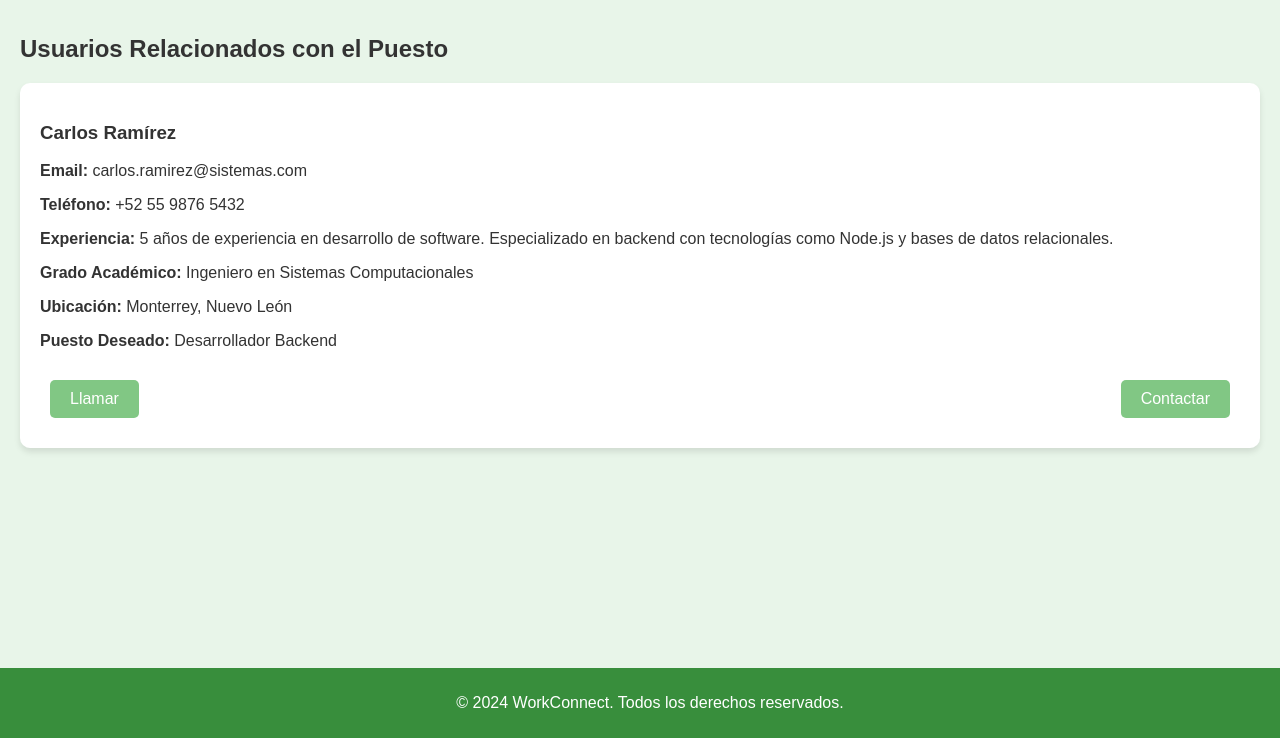
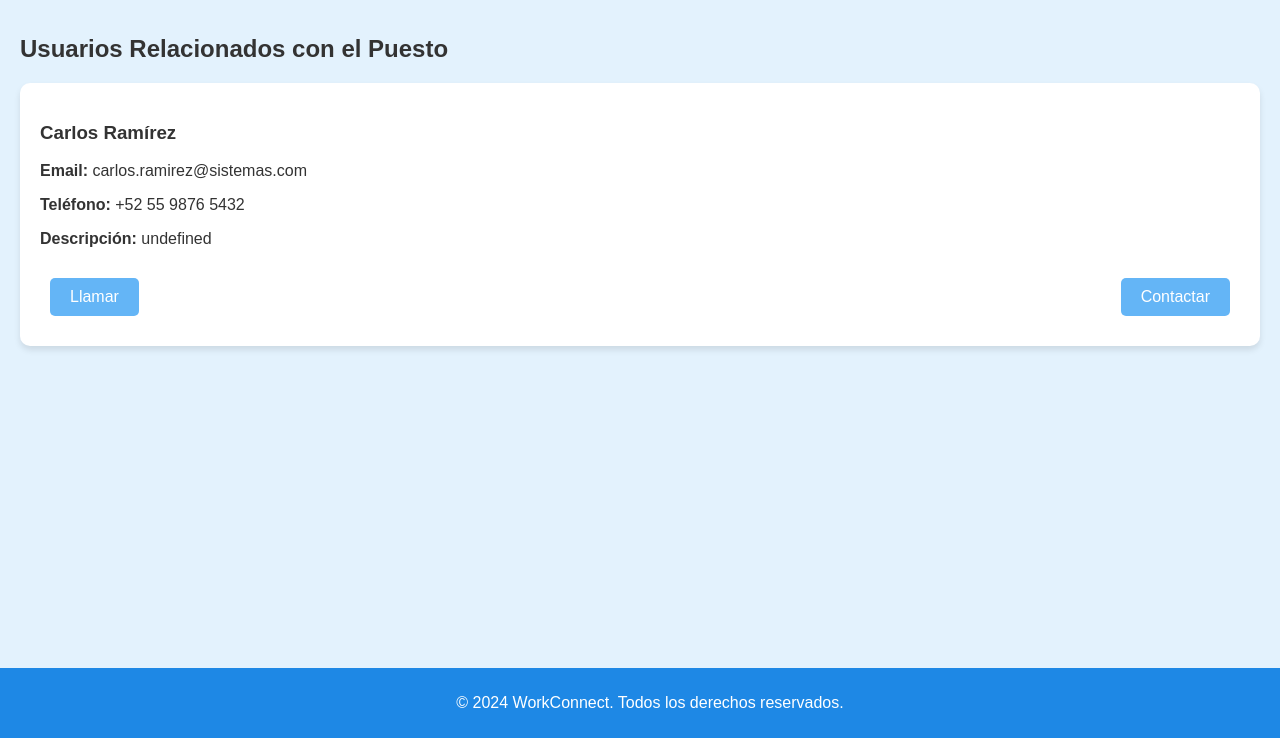
Before and after one commit to almazan24/workconnect, a plain HTML site: page usuarios-disponibles.html in a window 1280 px wide. Shown: the part 62-800 px from the top of the page. Drawn offline with Linux system fonts and the light colour scheme.

Commit message:
usuarios-disponibles.html

```diff
--- a/usuarios-disponibles.html
+++ b/usuarios-disponibles.html
@@ -33,26 +33,44 @@
                 puestoDeseado: "Desarrollador Backend"
             }
         ];
+
         const listaUsuarios = document.getElementById('usuarios-lista');
-
-        usuariosDisponibles.forEach(usuario => {
+        const companias = JSON.parse(localStorage.getItem('companias')) || [];
+        const crearUsuarioElemento = (usuario) => {
             const usuarioItem = document.createElement('li');
             usuarioItem.innerHTML = `
                 <div class="user-container">
                     <h3>${usuario.nombre}</h3>
                     <p><strong>Email:</strong> ${usuario.email}</p>
                     <p><strong>Teléfono:</strong> ${usuario.telefono}</p>
-                    <p><strong>Experiencia:</strong> ${usuario.experiencia}</p>
-                    <p><strong>Grado Académico:</strong> ${usuario.gradoAcademico}</p>
-                    <p><strong>Ubicación:</strong> ${usuario.ubicacion}</p>
-                    <p><strong>Puesto Deseado:</strong> ${usuario.puestoDeseado}</p>
+                    <p><strong>Descripción:</strong> ${usuario.descripcion}</p>
                     <div class="user-buttons">
                         <button class="button" onclick="window.location.href='tel:${usuario.telefono}'">Llamar</button>
-                        <button class="button" onclick="window.location.href='mailto:${usuario.email}?subject=Oportunidad de empleo para el puesto de ${usuario.puestoDeseado}'">Contactar</button>
+                        <button class="button" onclick="window.location.href='mailto:${usuario.email}?subject=Contacto de trabajo'">Contactar</button>
+                    </div>
+                </div>
+            `;
+            return usuarioItem;
+        };
+        companias.forEach(compania => {
+            const usuarioItem = document.createElement('li');
+            usuarioItem.innerHTML = `
+                <div class="user-container">
+                    <h3>${compania.nombreEmpresa}</h3>
+                    <p><strong>Email:</strong> ${compania.emailEmpresa}</p>
+                    <p><strong>Teléfono:</strong> ${compania.telefonoEmpresa}</p>
+                    <p><strong>Descripción:</strong> ${compania.descripcionEmpresa}</p>
+                    <div class="user-buttons">
+                        <button class="button" onclick="window.location.href='tel:${compania.telefonoEmpresa}'">Llamar</button>
+                        <button class="button" onclick="window.location.href='mailto:${compania.emailEmpresa}?subject=Contacto de trabajo'">Contactar</button>
                     </div>
                 </div>
             `;
             listaUsuarios.appendChild(usuarioItem);
+        });
+        usuariosDisponibles.forEach(usuario => {
+            const usuarioElemento = crearUsuarioElemento(usuario);
+            listaUsuarios.appendChild(usuarioElemento);
         });
     </script>
 
@@ -64,6 +82,7 @@
             padding: 20px;
             margin-bottom: 20px;
         }
+
         .user-buttons {
             display: flex;
             justify-content: space-between;
@@ -71,7 +90,7 @@
         }
 
         .button {
-            background-color: #81c784;
+            background-color: #64b5f6;
             color: white;
             padding: 10px 20px;
             border: none;
@@ -81,18 +100,19 @@
         }
 
         .button:hover {
-            background-color: #66bb6a;
+            background-color: #42a5f5;
         }
+
         body {
             font-family: Arial, sans-serif;
-            background-color: #e8f5e9;
+            background-color: #e3f2fd;
             margin: 0;
             padding: 0;
             color: #333;
         }
 
         header {
-            background-color: #66bb6a;
+            background-color: #42a5f5;
             padding: 10px;
             text-align: center;
         }
@@ -112,7 +132,7 @@
         }
 
         footer {
-            background-color: #388e3c;
+            background-color: #1e88e5;
             color: white;
             text-align: center;
             padding: 10px;
```
